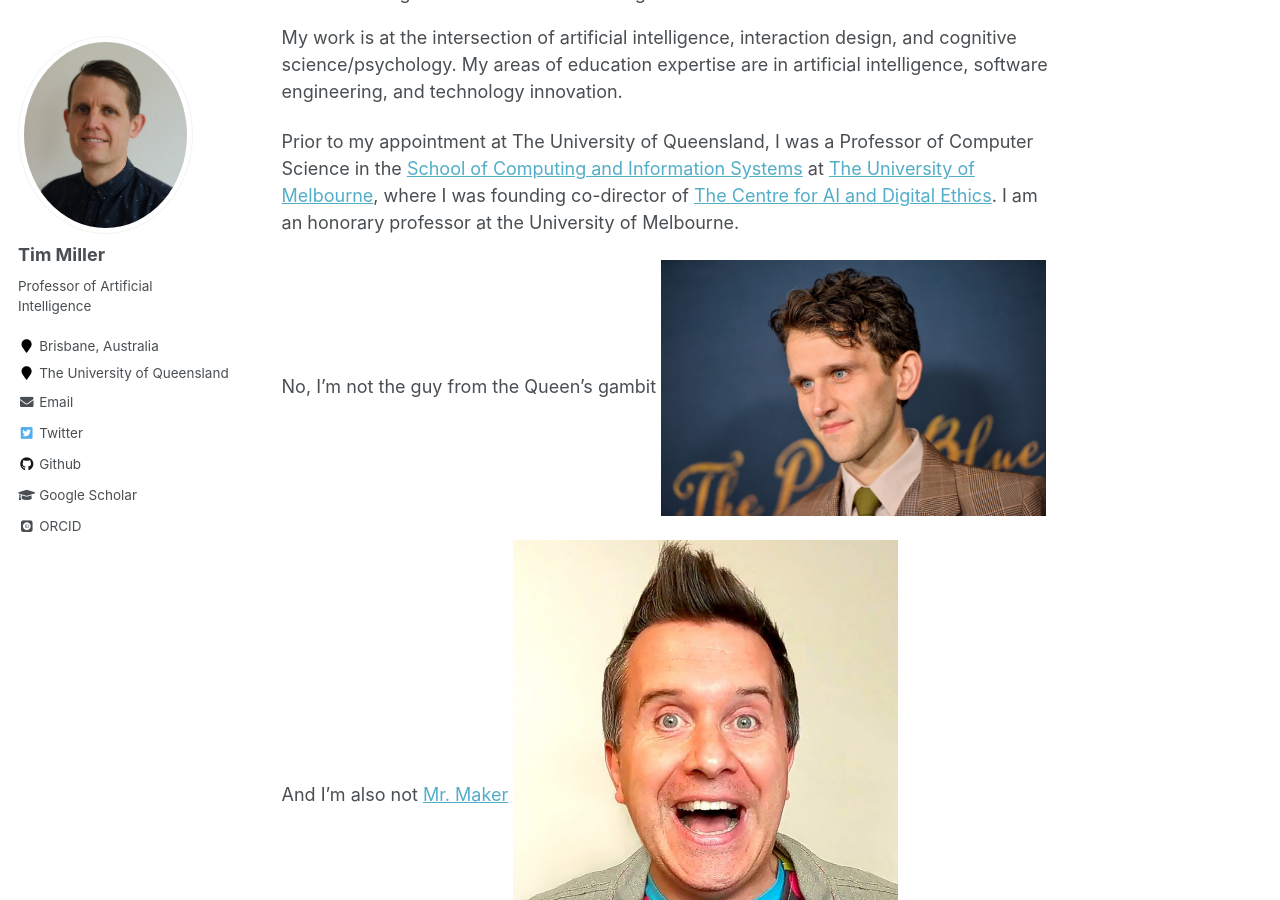
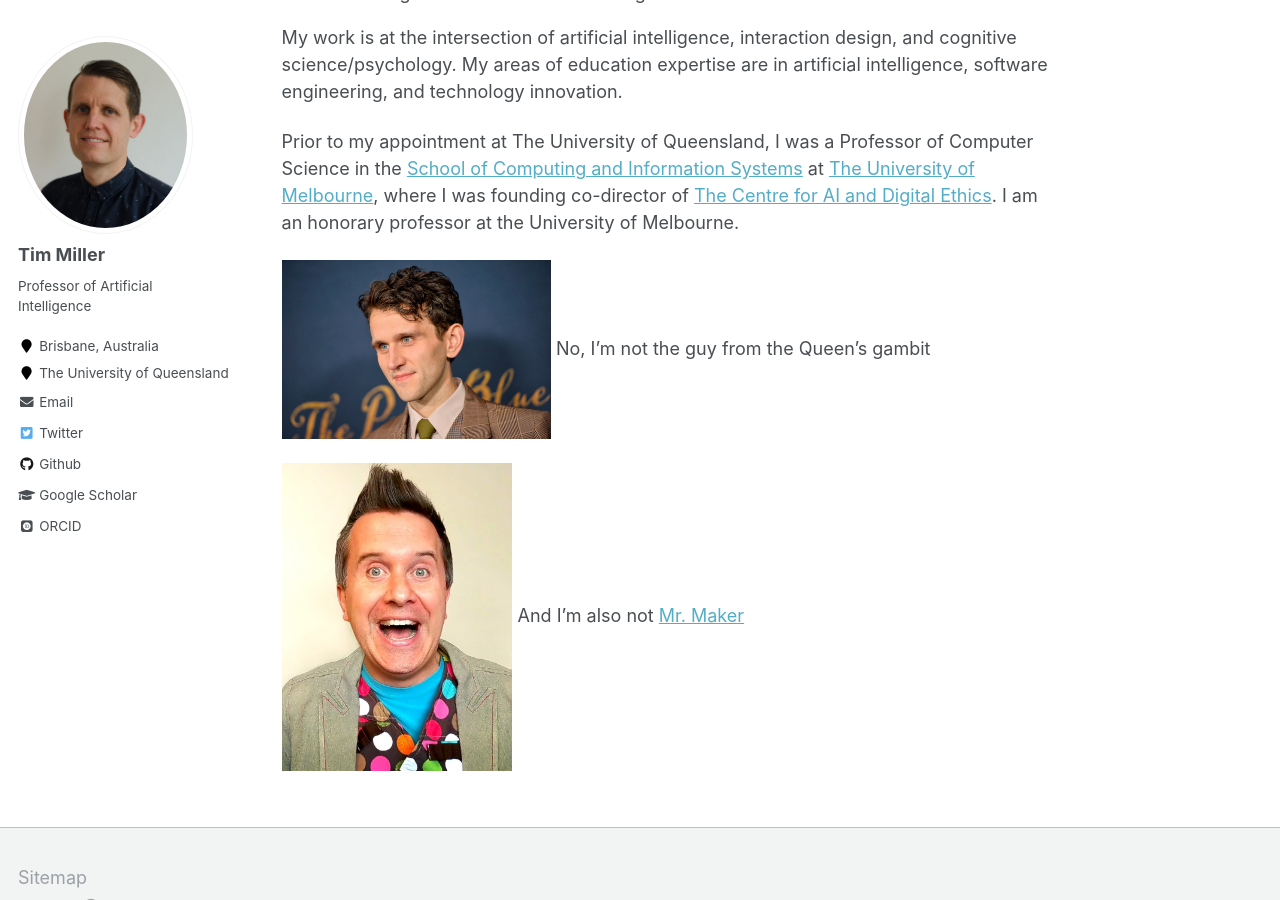
Before and after one commit to uqtmiller/uqtmiller.github.io, a Jekyll site: the page built from _pages/about.md, in a window 1280 px wide and 900 px high, scrolled down 417 px. Built offline with Jekyll 4.4.1, drawn with Linux system fonts in a browser that asks for light colours; some web fonts are replaced.

Commit message:
UPDATE: Image sizes.

```diff
--- a/_pages/about.md
+++ b/_pages/about.md
@@ -21,6 +21,7 @@ My work is at the intersection of artificial intelligence, interaction design, a
 
 Prior to my appointment at The University of Queensland, I was a Professor of Computer Science in the [School of Computing and Information Systems](https://cis.unimelb.edu.au) at [The University of Melbourne](https://www.unimelb.edu.au), where I was founding co-director of [The Centre for AI and Digital Ethics](https://www.unimelb.edu.au/caide). I am an honorary professor at the University of Melbourne.
 
-No, I'm not the guy from the Queen's gambit <img src="images/queens_gambit.jpg"  width="50%" height="50%">
+<img src="images/queens_gambit.jpg"  width="35%" height="35%"> No, I'm not the guy from the Queen's gambit
 
-And I'm also not [Mr. Maker](https://en.wikipedia.org/wiki/Mister_Maker) <img src="images/mr_maker.jpg"  width="50%" height="50%">
+<img src="images/mr_maker.jpg"  width="30%" height="30%">
+And I'm also not [Mr. Maker](https://en.wikipedia.org/wiki/Mister_Maker)
```
Also changed, not shown: _pages/publications.md (+0 -2 lines).
